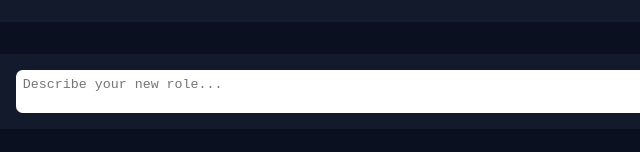
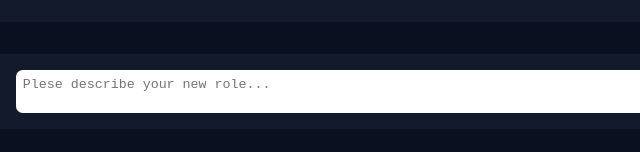
Before and after one commit to damianharris/backend, a website: page public/index.html in a window 1280 px wide. Shown: the part 124-276 px from the top of the page, 0-640 px from the left. Drawn offline with Linux system fonts and the light colour scheme.

Commit message:
Update index.html

```diff
--- a/public/index.html
+++ b/public/index.html
@@ -25,7 +25,7 @@
   <main>
     <div id="messages" class="messages"></div>
     <form id="chat-form">
-      <textarea id="prompt" placeholder="Describe your new role..." required></textarea>
+      <textarea id="prompt" placeholder="Plese describe your new role..." required></textarea>
       <button type="submit">Send</button>
     </form>
   </main>
```
